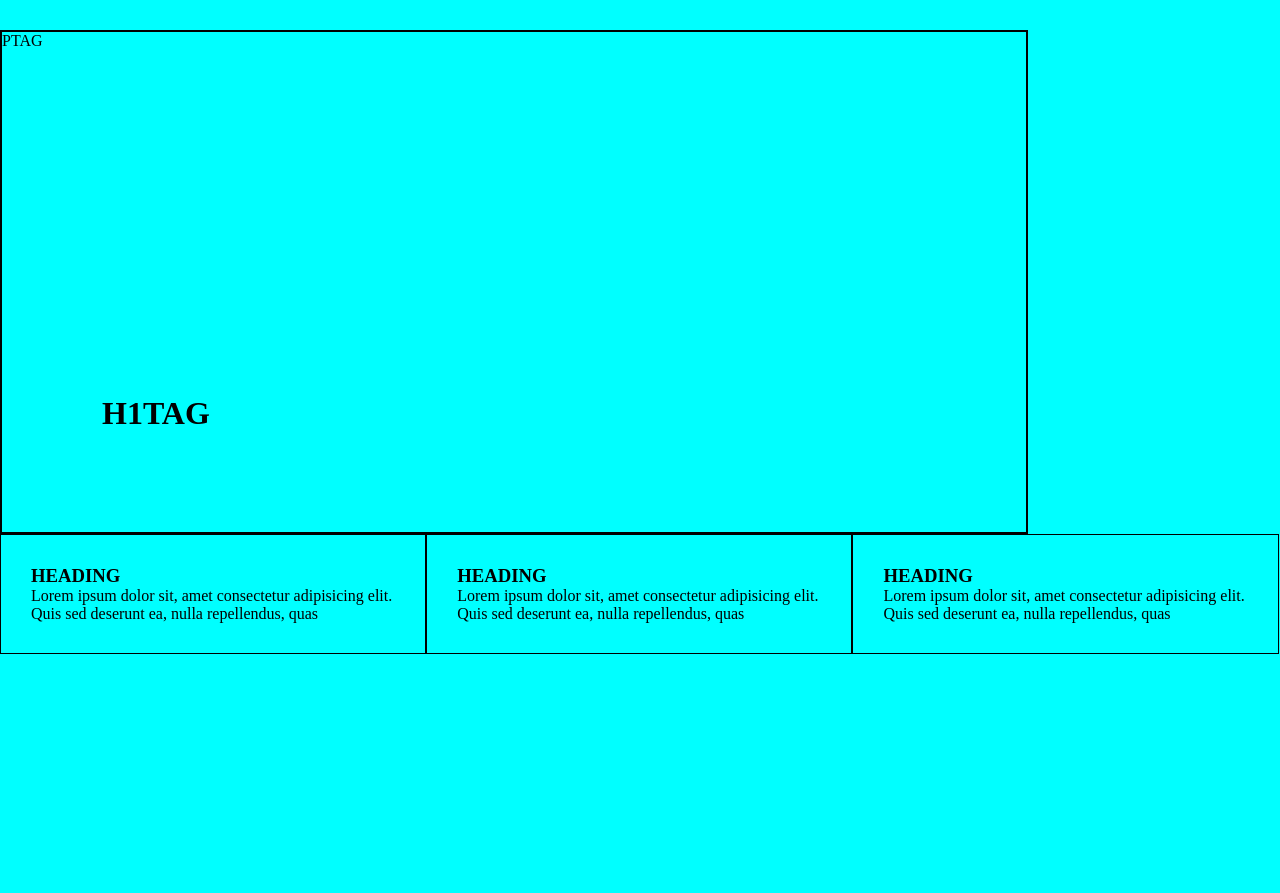
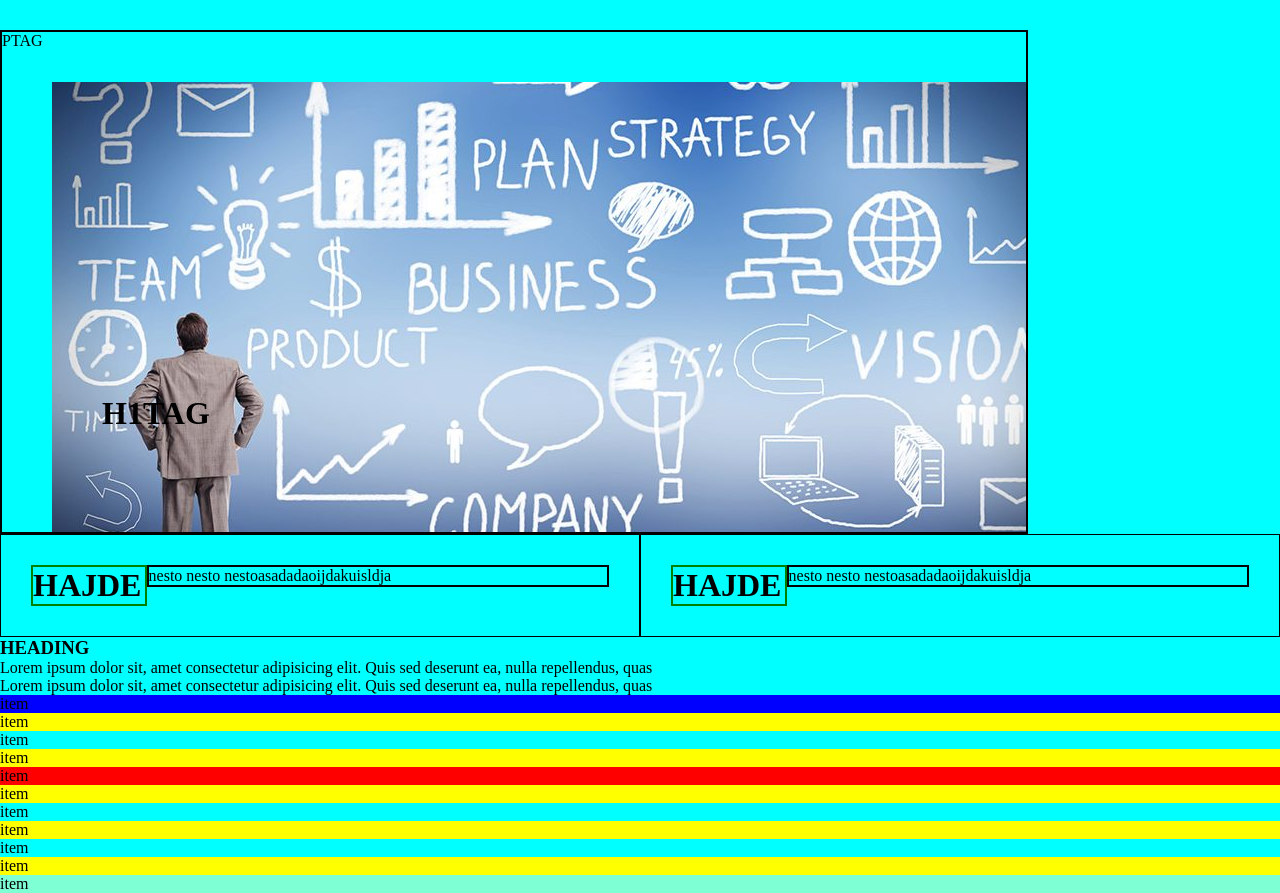
Before and after one commit to DzoniBlejz/IT-CAMP, a plain HTML site: page zadatak11/index.html in a window 1280 px wide. Before the commit the page ends 800 px from the top, so only its background shows below. Drawn offline with Linux system fonts and the light colour scheme.

Commit message:
last class

```diff
--- a/zadatak11/index.html
+++ b/zadatak11/index.html
@@ -8,6 +8,13 @@
     <title>Document</title>
   </head>
   <body>
+    <header>
+      <a href=""></a>
+      <a href=""></a>
+      <a href=""></a>
+      <a href=""></a>
+    </header>
+    <main>
       <div class="box-container">
         <h1>H1TAG</h1>
         <p>PTAG</p>
@@ -18,29 +25,16 @@
       <!-- <button class="buttons">CLICK ME</button>? -->
 
       <div class="block">
-      <h3>HEADING</h3>
-      <p>
-        Lorem ipsum dolor sit, amet consectetur adipisicing elit. Quis sed
-        deserunt ea, nulla repellendus, quas
-      </p>
+        <h1>HAJDE</h1>
+        <p>nesto nesto nestoasadadaoijdakuisldja</p>
       </div>
       <div class="block">
-      <h3>HEADING</h3>
-      <p>
-        Lorem ipsum dolor sit, amet consectetur adipisicing elit. Quis sed
-        deserunt ea, nulla repellendus, quas
-      </p>
-    </div>
-    <div class="block">
-      <h3>HEADING</h3>
-      <p>
-        Lorem ipsum dolor sit, amet consectetur adipisicing elit. Quis sed
-        deserunt ea, nulla repellendus, quas
-      </p>
+        <h1>HAJDE</h1>
+        <p>nesto nesto nestoasadadaoijdakuisldja</p>
       </div>
 
       <div class="clr"></div>
-    <!--
+
       <div id="main-block">
         <h3>HEADING</h3>
         <p>
@@ -53,6 +47,26 @@
           Lorem ipsum dolor sit, amet consectetur adipisicing elit. Quis sed
           deserunt ea, nulla repellendus, quas
         </p>
-    </div> -->
+      </div>
+      <div class="clr"></div>
+
+      <div class="my-list">
+        <ul>
+          <li>item</li>
+          <li>item</li>
+          <li>item</li>
+          <li>item</li>
+          <li>item</li>
+          <li>item</li>
+          <li>item</li>
+          <li>item</li>
+          <li>item</li>
+          <li>item</li>
+          <li>item</li>
+        </ul>
+      </div>
+    </main>
+
+    <footer></footer>
   </body>
 </html>
--- a/zadatak11/style.css
+++ b/zadatak11/style.css
@@ -11,6 +11,10 @@
   height: 500px;
   border: 2px solid black;
   position: relative;
+  background-image: url("bannerphoto.jpg");
+  background-repeat: no-repeat;
+  background-position: center top;
+  background-position: 50px 50px;
 }
 
 .box-container h1 {
@@ -34,13 +38,26 @@
 
 .block {
   float: left;
-  width: 33.3%;
+  width: 50%;
   border: 1px solid black;
   padding: 30px;
   box-sizing: border-box;
 }
-/*
-#main-block {
+.block h1 {
+  float: left;
+  width: 20%;
+  border: 2px solid green;
+  box-sizing: border-box;
+}
+
+.block p {
+  width: 80%;
+  float: left;
+  border: 2px solid black;
+  box-sizing: border-box;
+}
+
+/* #main-block {
   float: left;
   width: 70%;
   padding: 15px;
@@ -51,11 +68,28 @@
   width: 30%;
   background-color: brown;
   color: white;
-  padding: 50px;
+  padding: 15px;
   box-sizing: border-box;
-}
-*/
+} */
 
 .clr {
   clear: both;
 }
+.my-list li:nth-child(5) {
+  background-color: red;
+}
+
+.my-list li:first-child {
+  background-color: blue;
+}
+
+.my-list li:last-child {
+  background-color: aquamarine;
+}
+
+.my-list li:nth-child(even) {
+  background-color: yellow;
+}
+/* .my-list li {
+  display: inline;
+} */
```
Also changed, not shown: zadatak11/bannerphoto.jpg (added). Lines whose indentation alone changed are shown as unchanged.
